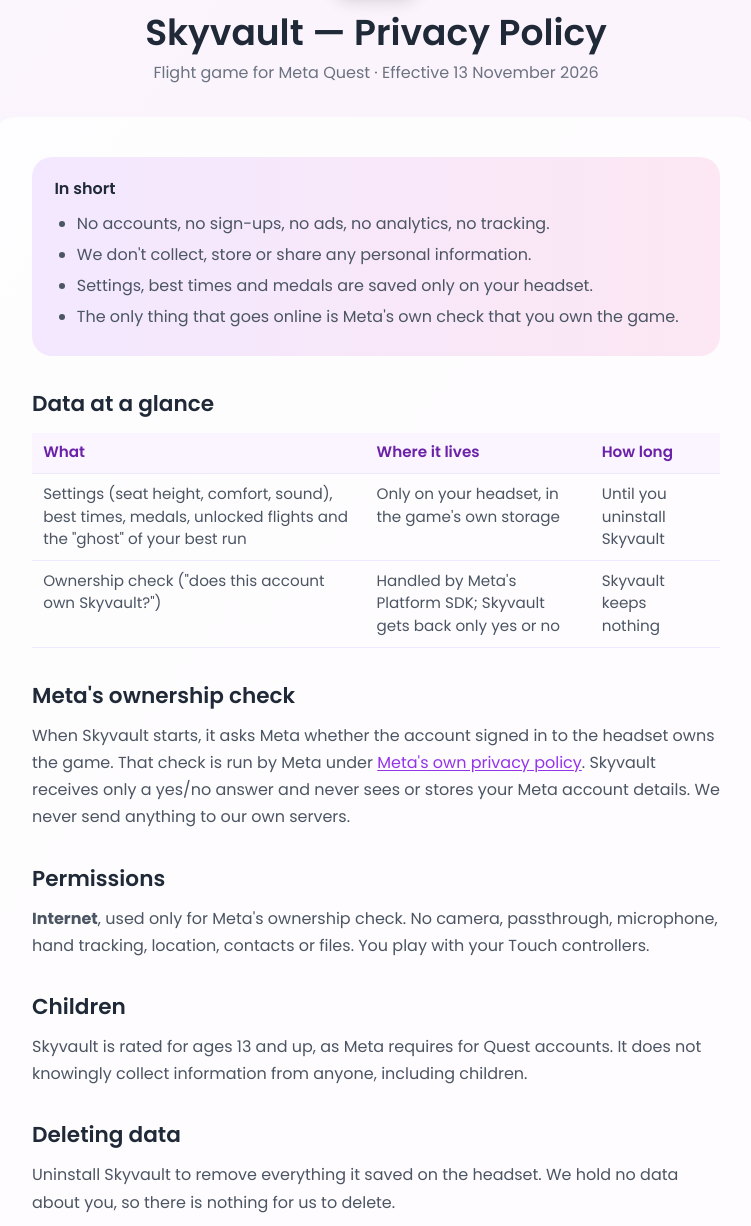
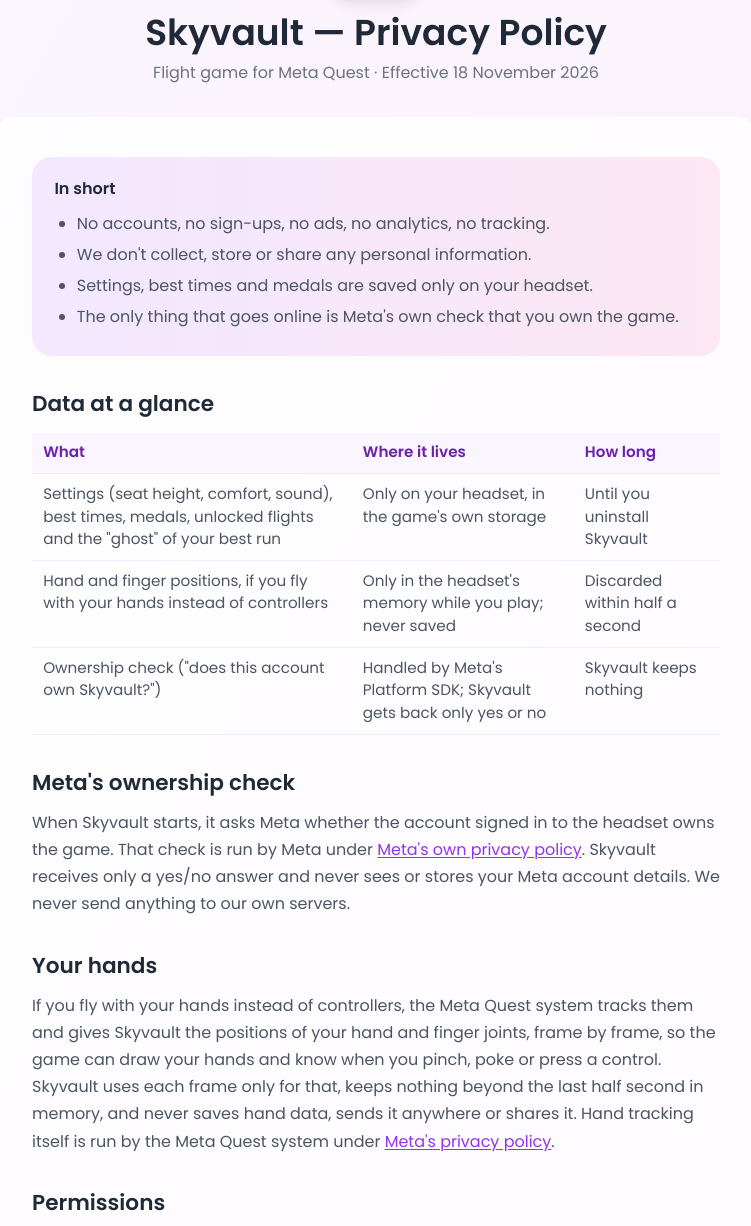
Before and after one commit to ajaypalnitj/helpivy.com, a plain HTML site: page privacy/skyvault.html in a window 1280 px wide. Shown: the part 219-1445 px from the top of the page, without its empty margins (264-1015 px from the left). Drawn offline with nearby package versions, Linux system fonts and the light colour scheme.

Commit message:
Skyvault privacy: hands as well as controllers (hand data used frame by frame, never stored or sent); voice gone
Co-Authored-By: Claude Opus 5.5 <noreply@anthropic.com>

```diff
--- a/privacy/skyvault.html
+++ b/privacy/skyvault.html
@@ -19,7 +19,7 @@
             <a href="/" class="text-4xl font-light text-transparent bg-clip-text bg-gradient-to-r from-purple-600 to-pink-600 logo">Helpivy</a>
             <img src="/img/skyvault.png" alt="" class="w-24 h-24 rounded-3xl mx-auto mt-6 shadow-lg">
             <h1 class="text-3xl sm:text-4xl font-semibold text-gray-800 mt-4">Skyvault — Privacy Policy</h1>
-            <p class="text-gray-500 mt-2">Flight game for Meta Quest · Effective 13 November 2026</p>
+            <p class="text-gray-500 mt-2">Flight game for Meta Quest · Effective 18 November 2026</p>
         </header>
 
         <article class="doc bg-white/80 rounded-3xl shadow-lg p-6 sm:p-10">
@@ -37,14 +37,18 @@
             <table>
                 <tr><th>What</th><th>Where it lives</th><th>How long</th></tr>
                 <tr><td>Settings (seat height, comfort, sound), best times, medals, unlocked flights and the "ghost" of your best run</td><td>Only on your headset, in the game's own storage</td><td>Until you uninstall Skyvault</td></tr>
+                <tr><td>Hand and finger positions, if you fly with your hands instead of controllers</td><td>Only in the headset's memory while you play; never saved</td><td>Discarded within half a second</td></tr>
                 <tr><td>Ownership check ("does this account own Skyvault?")</td><td>Handled by Meta's Platform SDK; Skyvault gets back only yes or no</td><td>Skyvault keeps nothing</td></tr>
             </table>
 
             <h2>Meta's ownership check</h2>
             <p>When Skyvault starts, it asks Meta whether the account signed in to the headset owns the game. That check is run by Meta under <a href="https://www.meta.com/legal/privacy-policy/" target="_blank" rel="noopener">Meta's own privacy policy</a>. Skyvault receives only a yes/no answer and never sees or stores your Meta account details. We never send anything to our own servers.</p>
 
+            <h2>Your hands</h2>
+            <p>If you fly with your hands instead of controllers, the Meta Quest system tracks them and gives Skyvault the positions of your hand and finger joints, frame by frame, so the game can draw your hands and know when you pinch, poke or press a control. Skyvault uses each frame only for that, keeps nothing beyond the last half second in memory, and never saves hand data, sends it anywhere or shares it. Hand tracking itself is run by the Meta Quest system under <a href="https://www.meta.com/legal/privacy-policy/" target="_blank" rel="noopener">Meta's privacy policy</a>.</p>
+
             <h2>Permissions</h2>
-            <p><strong>Internet</strong>, used only for Meta's ownership check. No camera, passthrough, microphone, hand tracking, location, contacts or files. You play with your Touch controllers.</p>
+            <p><strong>Internet</strong>, used only for Meta's ownership check. <strong>Hand tracking</strong>, used only as described above. No camera, passthrough, microphone, location, contacts or files. You can fly with your Touch controllers or your hands.</p>
 
             <h2>Children</h2>
             <p>Skyvault is rated for ages 13 and up, as Meta requires for Quest accounts. It does not knowingly collect information from anyone, including children.</p>
```
